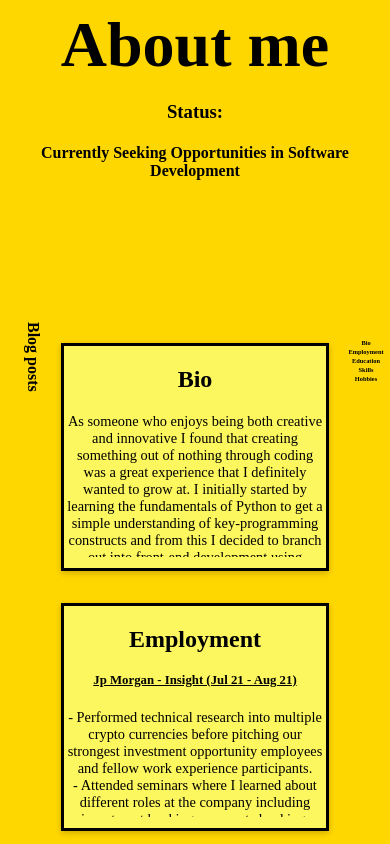
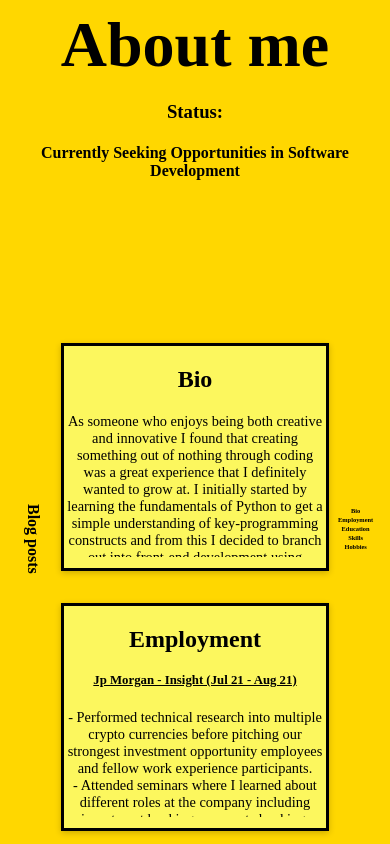
Before and after one commit to C-Brooker/personal-website, a React (Create React App) app: page /about-me in a window 390 px wide. Shown: the top 844 px of the page. Built offline with nearby package versions, Linux system fonts and the light colour scheme.

Commit message:
styling(page):changed css styling

```diff
--- a/src/components/layout/BlogDisplayNav.js
+++ b/src/components/layout/BlogDisplayNav.js
@@ -3,7 +3,7 @@ import styles from "./styles.module.css";
 
 function BlogDisplayNav() {
   return (
-    <div className={styles.stickyLink}>
+    <div className={styles.aStickyLink}>
       <nav>
         <ul className={styles.blogDisplayList}>
           <li>
--- a/src/components/layout/styles.module.css
+++ b/src/components/layout/styles.module.css
@@ -50,6 +50,12 @@
   position: sticky;
 }
 
+.aStickyLink {
+  top: 55%;
+  display: flex;
+  position: sticky;
+}
+
 .footerImage {
   width: 2rem;
 }
--- a/src/components/pages/AboutMe.js
+++ b/src/components/pages/AboutMe.js
@@ -28,7 +28,7 @@ function AboutMe() {
         <button
           className={styles.aboutMeBtn}
           onClick={() => {
-            scrollToTop(40);
+            scrollToTop(100);
           }}
         >
           Bio
@@ -36,7 +36,7 @@ function AboutMe() {
         <button
           className={styles.aboutMeBtn}
           onClick={() => {
-            scrollToTop(310);
+            scrollToTop(410);
           }}
         >
           Employment
@@ -44,7 +44,7 @@ function AboutMe() {
         <button
           className={styles.aboutMeBtn}
           onClick={() => {
-            scrollToTop(580);
+            scrollToTop(660);
           }}
         >
           Education
@@ -52,7 +52,7 @@ function AboutMe() {
         <button
           className={styles.aboutMeBtn}
           onClick={() => {
-            scrollToTop(850);
+            scrollToTop(930);
           }}
         >
           Skills
--- a/src/components/pages/styles.module.css
+++ b/src/components/pages/styles.module.css
@@ -1,5 +1,5 @@
 .BtnContainer {
-  top: 40%;
+  top: 60%;
   position: sticky;
   float: right;
 }
@@ -13,7 +13,7 @@
   background: none;
   color: black;
   border: none;
-  font-size: 0.7rem;
+  font-size: 0.9rem;
 }
 
 .aboutMeBtn:hover {
@@ -22,24 +22,68 @@
 }
 .aboutMeBtn:focus {
   transition-duration: 0.8s;
-  font-size: 1rem;
+  font-size: 1.2rem;
+}
+
+@media (max-width: 720px) {
+  .aboutMeBtn {
+    font-size: 0.75rem;
+    width: 5.3rem;
+  }
+  .aboutMeBtn:focus {
+    transition-duration: 0.8s;
+    font-size: 1.095rem;
+  }
 }
 
 @media (max-width: 650px) {
   .aboutMeBtn {
-    font-size: 0.6rem;
+    font-size: 0.65rem;
+    width: 4.9rem;
+  }
+  .aboutMeBtn:focus {
+    transition-duration: 0.8s;
+    font-size: 0.95rem;
+  }
+}
+
+@media (max-width: 580px) {
+  .aboutMeBtn {
+    font-size: 0.55rem;
+    width: 4.1rem;
+  }
+  .aboutMeBtn:focus {
+    transition-duration: 0.8s;
+    font-size: 0.85rem;
+  }
+}
+
+@media (max-width: 510px) {
+  .aboutMeBtn {
+    font-size: 0.5rem;
     width: 3.5rem;
   }
   .aboutMeBtn:focus {
     transition-duration: 0.8s;
-    font-size: 0.8rem;
+    font-size: 0.7rem;
   }
 }
 
-@media (max-width: 460px) {
+@media (max-width: 440px) {
   .aboutMeBtn {
     font-size: 0.4rem;
-    width: 2rem;
+    width: 3.3rem;
+  }
+  .aboutMeBtn:focus {
+    transition-duration: 0.8s;
+    font-size: 0.6rem;
+  }
+}
+
+@media (max-width: 370px) {
+  .aboutMeBtn {
+    font-size: 0.4rem;
+    width: 2.4rem;
   }
   .aboutMeBtn:focus {
     transition-duration: 0.8s;
```
